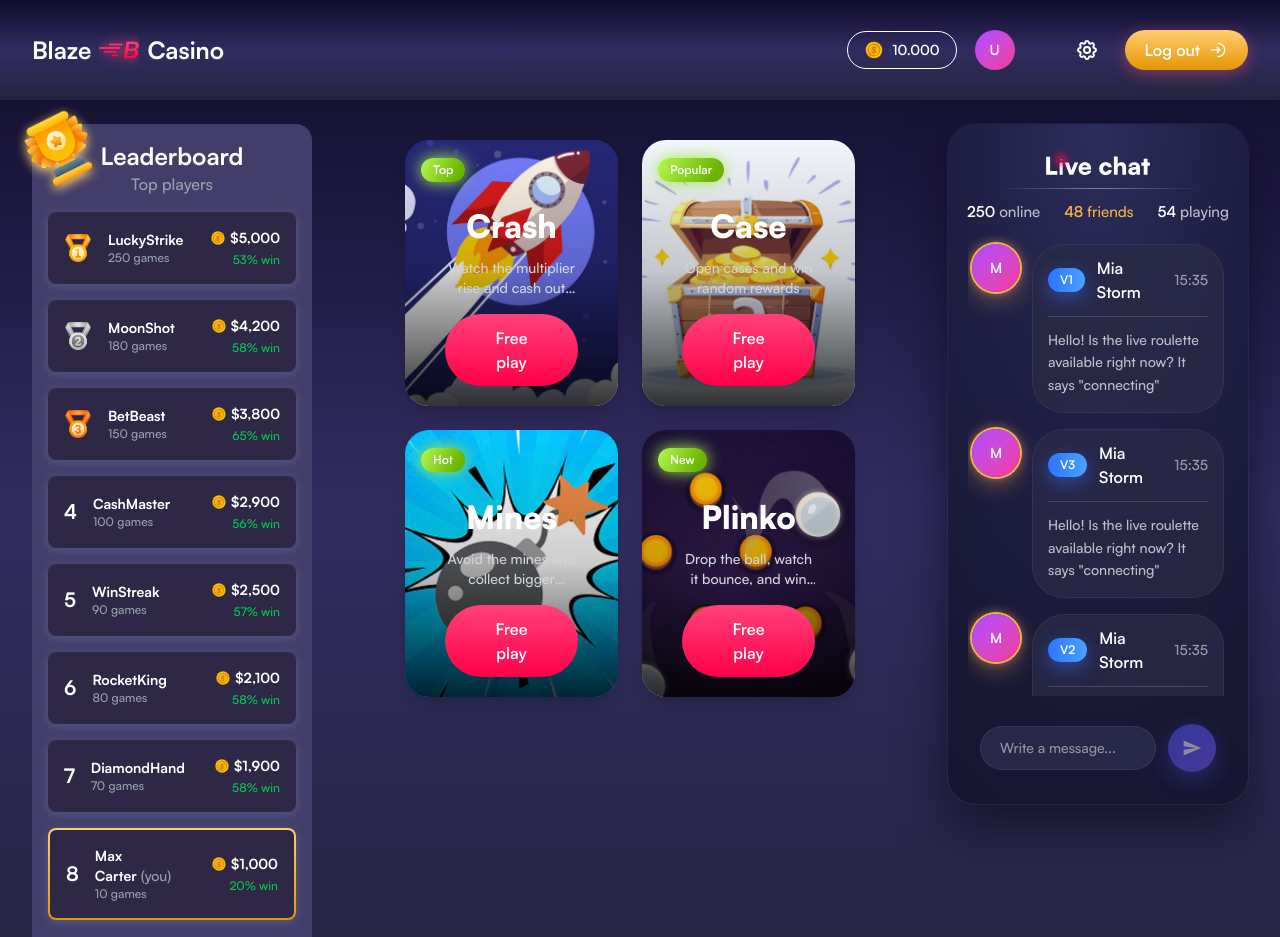
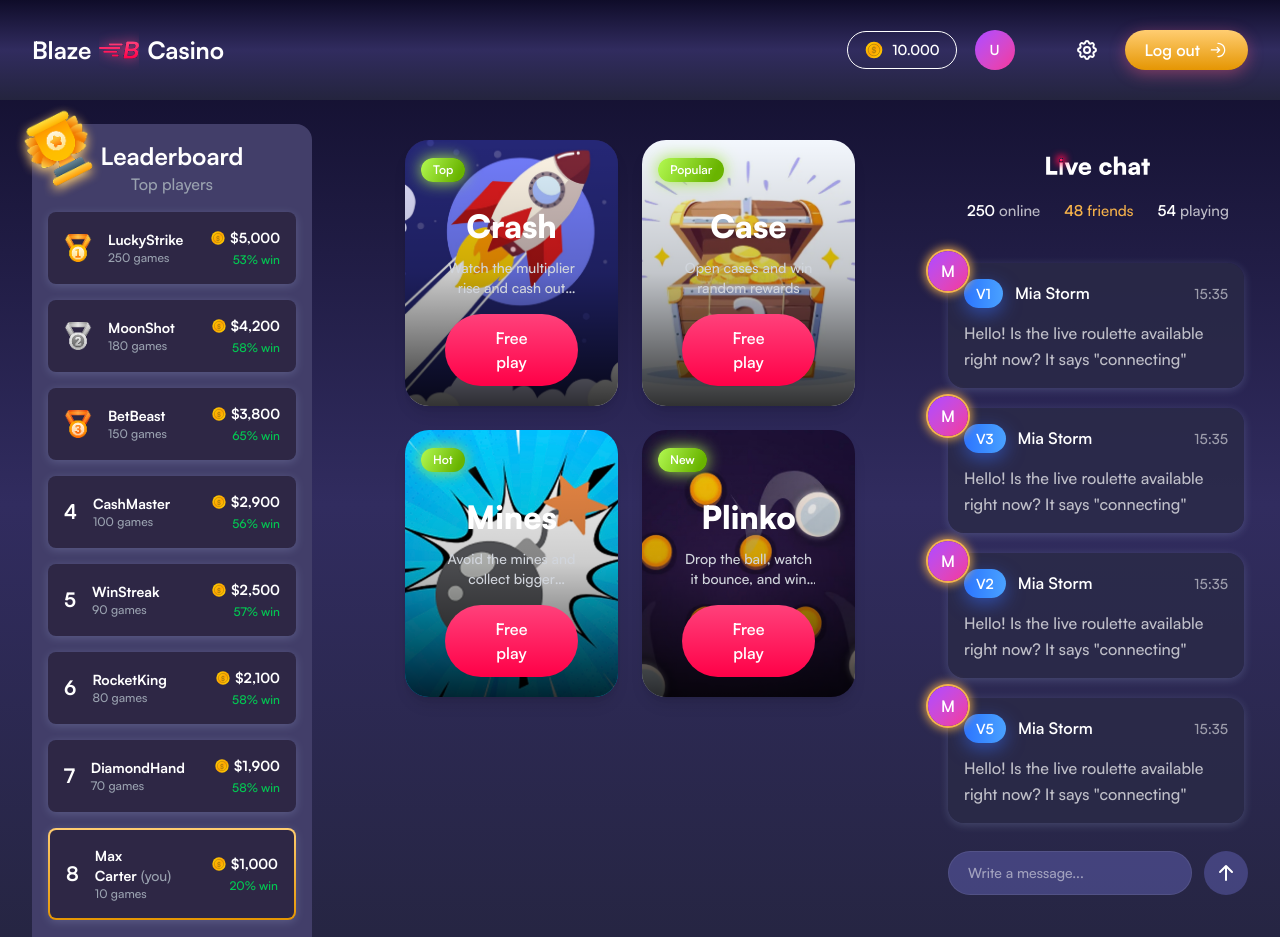
Before and after one commit to nk8bnj/best-casino, a Next.js app: page /dashboard in a window 1280 px wide. Shown: the top 937 px of the page. Built offline with nearby package versions, Linux system fonts and the light colour scheme.

Commit message:
add: Dashboard layout desktop and mobile

```diff
--- a/components/dashboard/ChatInput.tsx
+++ b/components/dashboard/ChatInput.tsx
@@ -1,7 +1,7 @@
 "use client";
 
 import { useState } from "react";
-import { SendIcon } from "@/components/icons";
+import Image from "next/image";
 
 interface ChatInputProps {
   onSend?: (message: string) => void;
@@ -19,23 +19,30 @@ export function ChatInput({ onSend }: ChatInputProps) {
   };
 
   return (
-    <form onSubmit={handleSubmit} className="flex items-center gap-3 px-3 py-3">
-      <div className="flex-1 flex items-center bg-[#2a2a4a]/90 rounded-full px-5 py-3 shadow-[inset_0_0_0_1px_rgba(255,255,255,0.08)]">
+    <form
+      onSubmit={handleSubmit}
+      className="flex justify-between items-center gap-3 py-3"
+    >
+      <div className="flex-1 flex items-center bg-[#7c7ce8]/33 text-white rounded-full px-5 py-3 shadow-[inset_0_0_0_1px_rgba(255,255,255,0.08)]">
         <input
           type="text"
           value={message}
           onChange={(e) => setMessage(e.target.value)}
           placeholder="Write a message..."
-          className="w-full bg-transparent text-white placeholder-white/50 text-sm focus:outline-none"
+          className="w-full flex-1 bg-transparent text-white placeholder-white/50 text-sm focus:outline-none"
         />
       </div>
       <button
         type="submit"
         disabled={!message.trim()}
-        className="w-12 h-12 rounded-full bg-linear-to-br from-[#4c55ff] to-[#7a5bff] flex items-center justify-center text-white disabled:opacity-50 shadow-[0_8px_20px_rgba(89,92,255,0.5)] transition-all"
         aria-label="Send message"
       >
-        <SendIcon className="w-5 h-5" />
+        <Image
+          src="/assets/send-message.svg"
+          alt="Send"
+          width={44}
+          height={44}
+        />
       </button>
     </form>
   );
--- a/components/dashboard/ChatMessage.tsx
+++ b/components/dashboard/ChatMessage.tsx
@@ -10,40 +10,38 @@ interface ChatMessageProps {
 
 export function ChatMessage({ message }: ChatMessageProps) {
   return (
-    <div className="flex gap-3">
-      {/* Avatar */}
-      <div className="relative w-12 h-12 shrink-0">
-        <div className="absolute inset-0 rounded-full bg-linear-to-br from-[#ffd36a] via-[#ff9e6e] to-[#ff6b9a] blur-[6px] opacity-60" />
-        <div className="relative w-12 h-12 rounded-full overflow-hidden ring-2 ring-[#f3b24d] bg-linear-to-br from-purple-500 to-pink-500 flex items-center justify-center shadow-[0_8px_24px_rgba(243,178,77,0.35)]">
+    <div className="relative pt-3 overflow-visible">
+      {/* Avatar - positioned absolute, overlapping top-left */}
+      <div className="absolute -top-2 -left-7 flex items-center justify-center z-10 w-14 h-14 shrink-0">
+        <div className="relative w-10 h-10 rounded-full overflow-hidden ring-2 ring-[#f3b24d] bg-linear-to-br from-purple-500 to-pink-500 flex items-center justify-center shadow-[0_0_8px_4px_rgba(255,184,77,0.7)]">
           {message.avatar ? (
             <Image
               src={message.avatar}
               alt={message.username}
-              width={40}
-              height={40}
+              width={56}
+              height={56}
               className="w-full h-full object-cover"
             />
           ) : (
-            <span className="text-white font-semibold text-sm">
+            <span className="text-white font-semibold text-base">
               {message.username.charAt(0).toUpperCase()}
             </span>
           )}
         </div>
       </div>
 
-      {/* Content */}
-      <div className="flex-1 min-w-0 rounded-2xl bg-[#2a2a47]/80 px-4 pb-4 pt-3 shadow-[inset_0_0_0_1px_rgba(255,255,255,0.06)] backdrop-blur-sm">
+      {/* Message Card */}
+      <div className="rounded-md bg-[#2a2a47]/80 pl-4 pr-4 pb-4 pt-4 shadow-blue border-0">
         <div className="flex items-center gap-3">
           {message.vipLevel && <VIPBadge level={message.vipLevel} />}
           <span className="text-white font-semibold text-base">
             {message.username}
           </span>
-          <span className="ml-auto text-white/55 text-sm">
+          <span className="ml-auto text-white/55 text-[14px]">
             {message.timestamp}
           </span>
         </div>
-        <div className="my-3 h-px bg-white/15" />
-        <p className="text-white/70 text-sm leading-relaxed">
+        <p className="text-white/70 text-md leading-relaxed mt-3">
           {message.content}
         </p>
       </div>
--- a/components/dashboard/ChatModal.tsx
+++ b/components/dashboard/ChatModal.tsx
@@ -56,7 +56,7 @@ export function ChatModal({ messages, stats }: ChatModalProps) {
 
       {/* Modal */}
       <div
-        className="relative w-full max-w-md h-[85vh] rounded-t-[32px] flex flex-col animate-slide-up bg-[radial-gradient(120%_120%_at_50%_0%,#2c2e5a_0%,#202045_35%,#191937_70%,#15152f_100%)] shadow-[0_20px_50px_rgba(8,7,23,0.6)] ring-1 ring-white/5"
+        className="relative w-full max-w-md h-[85vh] rounded-t-[32px] flex flex-col animate-slide-up bg-[radial-gradient(120%_120%_at_50%_0%,#2c2e5a_0%,#202045_35%,#191937_70%,#15152f_100%)] shadow-[0_20px_50px_rgba(8,7,23,0.6)]"
         style={{
           animation: "slideUp 0.3s ease-out",
         }}
@@ -79,13 +79,13 @@ export function ChatModal({ messages, stats }: ChatModalProps) {
           />
           <div className="w-10" /> {/* Spacer for centering */}
         </div>
-        <div className="mx-auto h-px w-[78%] bg-linear-to-r from-transparent via-white/40 to-transparent" />
+        <div className="mx-auto h-px w-[100%] bg-linear-to-r from-transparent via-white/40 to-transparent" />
 
         {/* Stats */}
         <ChatStatsBar stats={stats} />
 
         {/* Messages */}
-        <div className="flex-1 overflow-y-auto px-5 pt-2 scrollbar-hide space-y-4">
+        <div className="flex-1 overflow-y-auto pl-10 pr-5 pt-4 scrollbar-hide space-y-2">
           {messages.map((message) => (
             <ChatMessage key={message.id} message={message} />
           ))}
--- a/components/dashboard/ChatSidebar.tsx
+++ b/components/dashboard/ChatSidebar.tsx
@@ -16,7 +16,7 @@ interface ChatSidebarProps {
 
 export function ChatSidebar({ messages, stats }: ChatSidebarProps) {
   return (
-    <div className="relative h-full flex flex-col px-5 pb-5 pt-5 rounded-[28px] overflow-hidden bg-[radial-gradient(120%_120%_at_50%_0%,#2c2e5a_0%,#202045_35%,#191937_70%,#15152f_100%)] shadow-[0_20px_50px_rgba(8,7,23,0.6)] ring-1 ring-white/5">
+    <div className="relative h-full flex flex-col pb-5 pt-5 rounded-[28px]">
       {/* Header */}
       <div className="text-center pb-3 pt-1">
         <Image
@@ -27,13 +27,13 @@ export function ChatSidebar({ messages, stats }: ChatSidebarProps) {
           className="h-7 mx-auto"
         />
       </div>
-      <div className="mx-auto h-px w-[78%] bg-linear-to-r from-transparent via-white/40 to-transparent" />
+      <div className="mx-auto h-px w-[90%] bg-white/50" />
 
       {/* Stats */}
       <ChatStatsBar stats={stats} />
 
       {/* Messages */}
-      <div className="flex-1 overflow-y-auto px-1 pt-2 scrollbar-hide space-y-4">
+      <div className="pr-1 pt-4 scrollbar-hide space-y-2">
         {messages.map((message) => (
           <ChatMessage key={message.id} message={message} />
         ))}
--- a/components/dashboard/GameCard.tsx
+++ b/components/dashboard/GameCard.tsx
@@ -22,7 +22,7 @@ export function GameCard({ game }: GameCardProps) {
   const backgroundImage = getGameBackground(game.id);
 
   return (
-    <div className="relative w-full flex-shrink-0 rounded-2xl overflow-hidden bg-gradient-to-b from-[#2a2555] to-[#1a1a2e] shadow-lg h-full">
+    <div className="relative w-full shrink-0 rounded-2xl overflow-hidden bg-linear-to-b from-[#2a2555] to-[#1a1a2e] shadow-lg h-full">
       {/* Tag */}
       {game.tag && (
         <div className="absolute top-3 left-3 z-10">
@@ -31,7 +31,7 @@ export function GameCard({ game }: GameCardProps) {
       )}
 
       {/* Background Image */}
-      <div className="aspect-[4/5] relative overflow-hidden h-full">
+      <div className="aspect-4/5 relative overflow-hidden h-full">
         <Image
           src={backgroundImage}
           alt={game.name}
--- a/components/dashboard/GameCarousel.tsx
+++ /dev/null
@@ -1,22 +0,0 @@
-"use client";
-
-import type { Game } from "@/types/dashboard.types";
-import { GameCard } from "./GameCard";
-
-interface GameCarouselProps {
-  games: Game[];
-}
-
-export function GameCarousel({ games }: GameCarouselProps) {
-  return (
-    <div className="overflow-x-auto carousel-snap scrollbar-hide -mx-4 px-4">
-      <div className="flex gap-4 pb-4">
-        {games.map((game) => (
-          <div key={game.id} className="carousel-item">
-            <GameCard game={game} />
-          </div>
-        ))}
-      </div>
-    </div>
-  );
-}
--- a/components/dashboard/GameGrid.tsx
+++ b/components/dashboard/GameGrid.tsx
@@ -20,7 +20,7 @@ const getGameBackground = (gameId: string): string => {
 
 export function GameGrid({ games }: GameGridProps) {
   return (
-    <div className="grid grid-cols-2 gap-[24px]">
+    <div className="grid grid-cols-2 gap-4 max-w-[400px] lg:max-w-none mx-auto md:gap-[24px] ">
       {games.map((game) => {
         const backgroundImage = getGameBackground(game.id);
         return (
@@ -50,7 +50,7 @@ export function GameGrid({ games }: GameGridProps) {
             <div className="absolute inset-0 bg-gradient-to-t from-black/80 via-black/20 to-transparent" />
 
             {/* Content */}
-            <div className="absolute bottom-0 left-0 right-0 py-5 px-10 text-center">
+            <div className="absolute bottom-0 left-0 right-0 py-5 md:px-10 text-center">
               <h3 className="text-white font-black text-[32px] mb-2">
                 {game.name}
               </h3>
--- a/components/dashboard/GamesSection.tsx
+++ b/components/dashboard/GamesSection.tsx
@@ -1,7 +1,6 @@
 "use client";
 
 import type { Game } from "@/types/dashboard.types";
-import { GameCarousel } from "./GameCarousel";
 import { GameGrid } from "./GameGrid";
 
 interface GamesSectionProps {
@@ -9,35 +8,10 @@ interface GamesSectionProps {
 }
 
 export function GamesSection({ games }: GamesSectionProps) {
-  // Split games into two rows for mobile carousel
-  const topRowGames = games.filter(
-    (g) => g.tag === "top" || g.tag === "popular"
-  );
-  const bottomRowGames = games.filter(
-    (g) => g.tag === "hot" || g.tag === "new" || !g.tag
-  );
-
   return (
     <section className="py-4">
-      {/* Mobile: Carousel */}
-      <div className="lg:hidden">
-        {/* Top row */}
-        <div className="mb-4">
-          <GameCarousel games={topRowGames.length > 0 ? topRowGames : games} />
-        </div>
-
-        {/* Bottom row */}
-        {bottomRowGames.length > 0 && (
-          <div>
-            <GameCarousel games={bottomRowGames} />
-          </div>
-        )}
-      </div>
-
-      {/* Desktop: Grid */}
-      <div className="hidden lg:block">
-        <GameGrid games={games} />
-      </div>
+      {/* Mobile & Desktop: Grid */}
+      <GameGrid games={games} />
     </section>
   );
 }
--- a/components/dashboard/VIPBadge.tsx
+++ b/components/dashboard/VIPBadge.tsx
@@ -6,7 +6,7 @@ interface VIPBadgeProps {
 
 export function VIPBadge({ level }: VIPBadgeProps) {
   return (
-    <span className="inline-flex items-center justify-center px-3 py-1 text-xs font-semibold rounded-full bg-linear-to-r from-[#2d74ff] to-[#4aa1ff] text-white shadow-[0_6px_18px_rgba(54,112,255,0.5)]">
+    <span className="inline-flex items-center justify-center px-3 py-1 text-[14px] font-semibold rounded-full bg-linear-to-r from-[#2d74ff] to-[#4aa1ff] text-white shadow-[0_6px_18px_rgba(54,112,255,0.5)]">
       V{level}
     </span>
   );
--- a/components/dashboard/index.ts
+++ b/components/dashboard/index.ts
@@ -5,7 +5,6 @@ export { SideDrawer } from "./SideDrawer";
 export { DrawerMenuItem } from "./DrawerMenuItem";
 export { GameTag } from "./GameTag";
 export { GameCard } from "./GameCard";
-export { GameCarousel } from "./GameCarousel";
 export { GameGrid } from "./GameGrid";
 export { GamesSection } from "./GamesSection";
 export { LeaderboardRow } from "./LeaderboardRow";
```
Also changed, not shown: components/icons/LogoIcon.tsx (+16 -11 lines), public/assets/send-message.svg (added).
